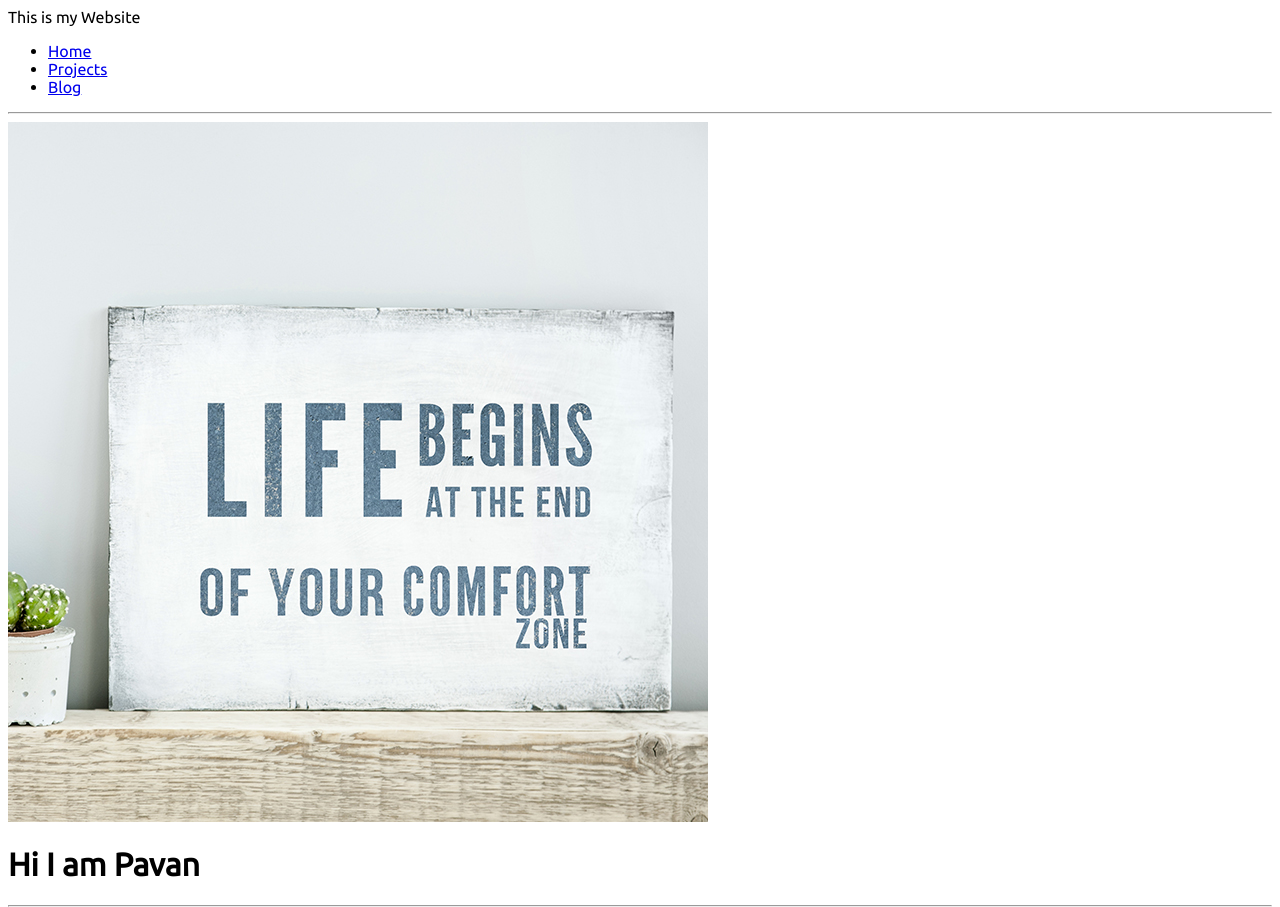
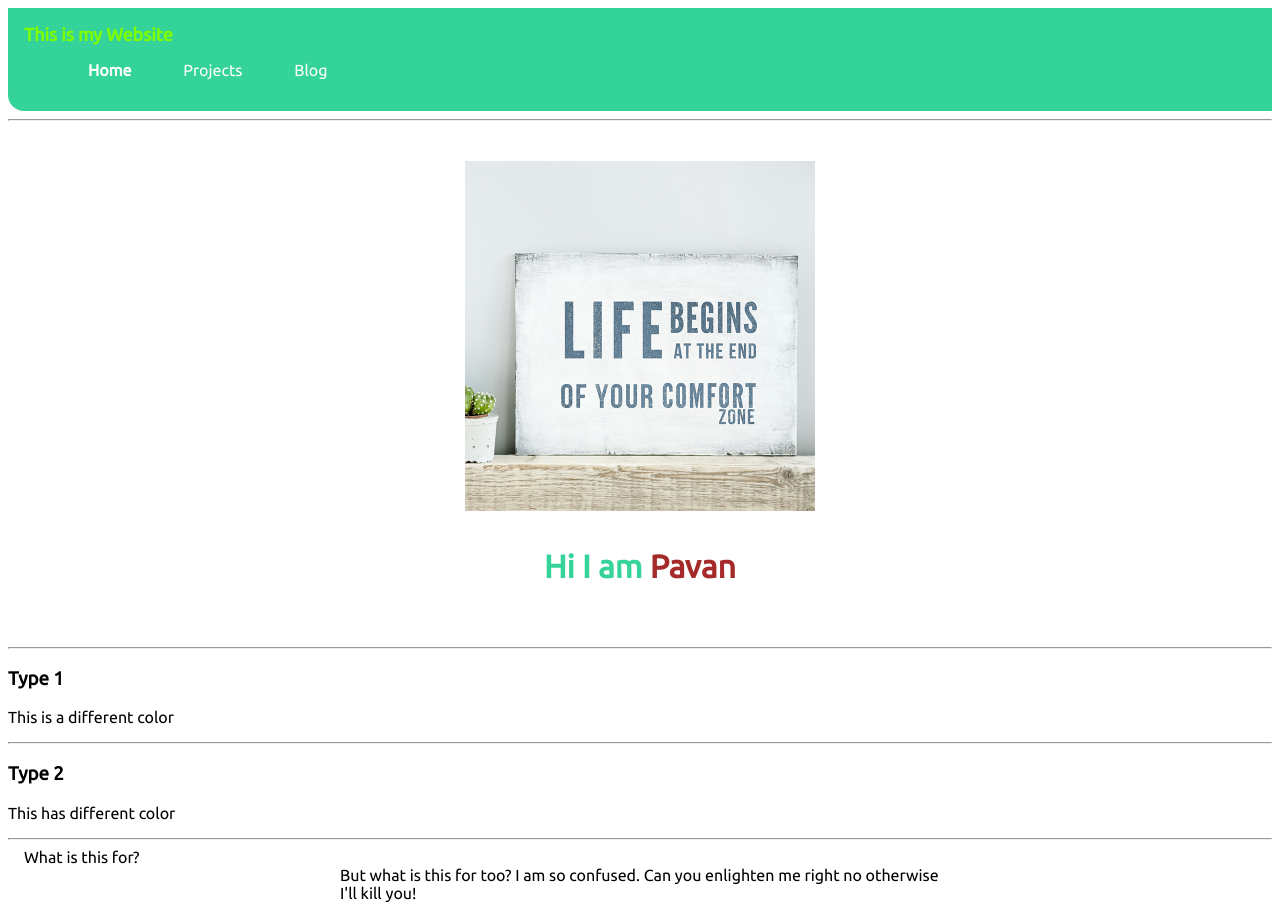
Before and after one commit to tpavankalyan/First, a plain HTML site: page index.html in a window 1280 px wide. Shown: the top 907 px of the page. Drawn offline with Linux system fonts and the light colour scheme; a script that the page names is missing.

Commit message:
continued

```diff
--- a/index.html
+++ b/index.html
@@ -9,26 +9,26 @@
     <script src='main.js'></script>
 </head>
 <body>
-    <nav>
-        <div>This is my Website</div>
-        <ul>
-            <li>
-                <a href="/">Home</a>
+    <nav class="navigation container">
+        <div class="nav-brand">This is my Website</div>
+        <ul class="list-nobullet">
+            <li class="list-inline link-active">
+                <a class="link" href="/">Home</a>
             </li>
-            <li>
-                <a href="/">Projects</a>
+            <li class="list-inline">
+                <a class="link" href="/">Projects</a>
             </li>
-            <li>
-                <a href="/">Blog</a>
+            <li class="list-inline">
+                <a class="link" href="/">Blog</a>
             </li>
         </ul>
     </nav>
 
     <hr>
 
-    <header>
-        <img src="Images\3.jpg">
-        <h1>Hi I am Pavan</h1>
+    <header class="hero">
+        <img class="hero-img" src="Images\3.jpg">
+        <h1 class="hero-heading" >Hi I am <span style="color: brown;">Pavan</span></h1>
     </header>
 
     <hr>
--- a/styles.css
+++ b/styles.css
@@ -33,3 +33,50 @@ body{
     border-radius: 0.5rem;
     border: 1px solid var(--primary_color);
 }
+
+.list-nobullet{
+    list-style: none;
+}
+
+.list-inline{
+    display: inline;
+    padding: 0rem 0.5rem;
+}
+
+.navigation{
+    background-color: var(--primary_color);
+    color: chartreuse;
+    padding: 1rem;
+    border-bottom-left-radius: 1rem;
+
+}
+
+.navigation .nav-brand{
+    font-weight: bold;
+    font-size: large;
+
+}
+
+.navigation .link{
+    color: white;
+}
+
+.navigation .link-active{
+    font-weight: bold;
+}
+
+.hero{
+    padding: 2rem;
+}
+
+.hero .hero-img{
+    max-width: 350px;
+    display: block;
+    margin: auto;
+}
+
+.hero .hero-heading{
+    padding-top: 1rem;
+    color: var(--primary_color);
+    text-align: center;
+}
```
